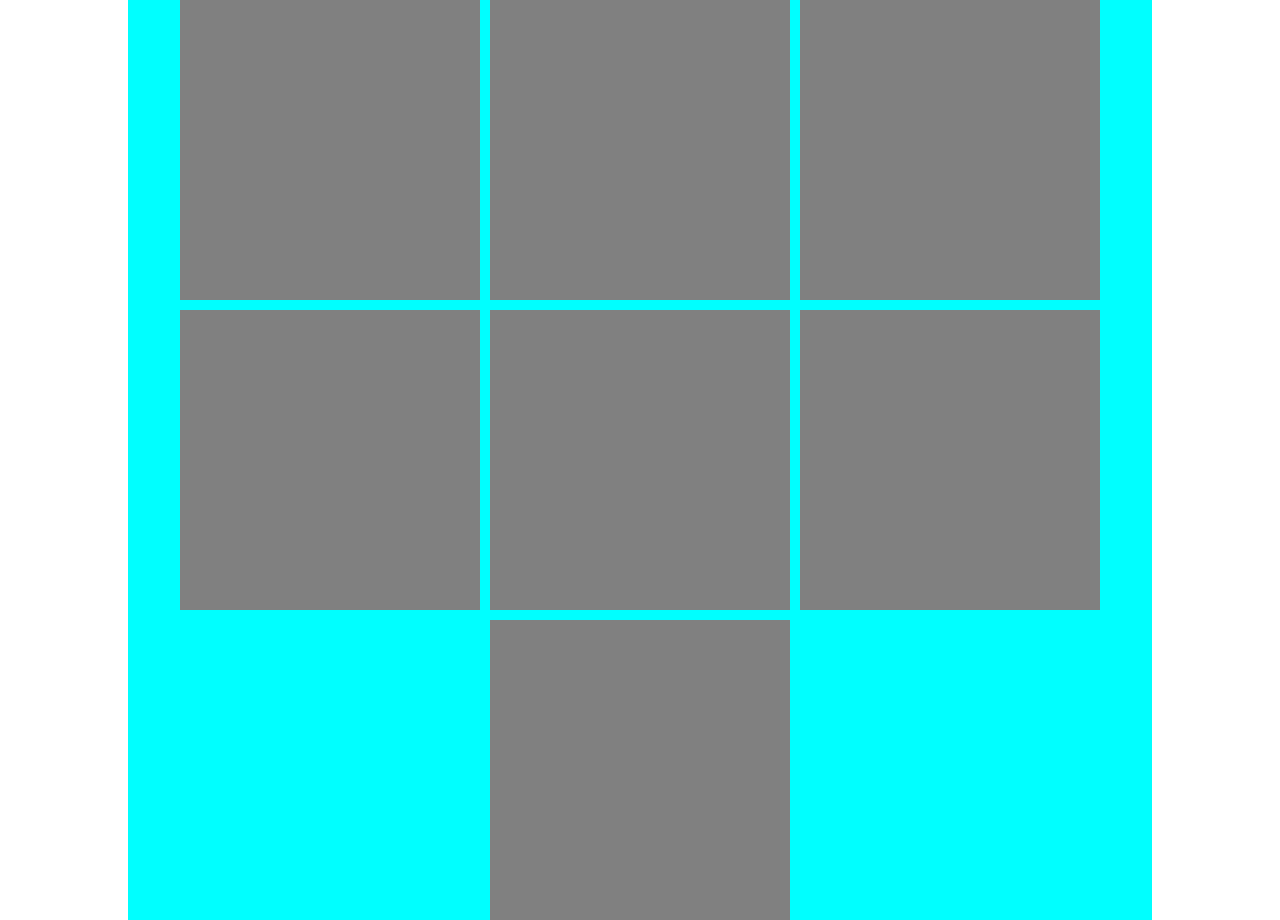
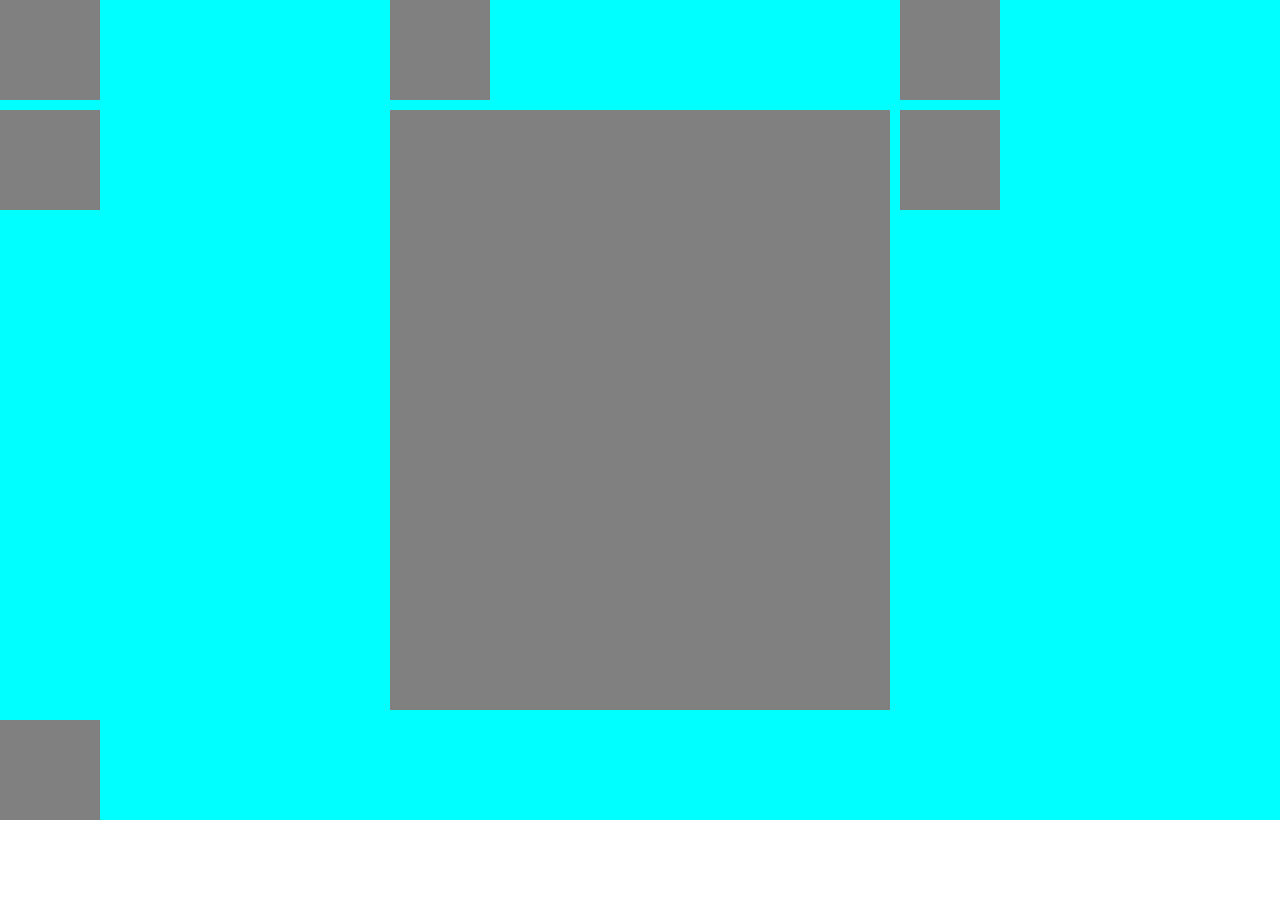
Before and after one commit to wilmer-energy/Portafolio-A, a plain HTML site: page Prueba.html in a window 1280 px wide. After the commit the page ends 820 px from the top, so only its background shows below. Drawn offline with Linux system fonts and the light colour scheme.

Commit message:
Terminado

```diff
--- a/Estilos-prueba.css
+++ b/Estilos-prueba.css
@@ -6,19 +6,42 @@ Hacer que el contenido baje*/
     box-sizing: border-box;
 }
 section {
-    display: flex;
+    display: grid;
+    background-color: aqua;
     gap: 10px;
-    flex-wrap: wrap;
-    width: 80%;
-    background-color: aqua;
-    margin-left: auto;
-    margin-right: auto;
-    justify-content: center;
+    grid-template-columns: 1fr 1fr 1fr;
+    grid-template-rows: auto;
+    grid-template-areas:
+    "uno dos tres"
+    "cuatro cinco seis"
+    "siete siete siete"
+    ;
 }
-
-div {
+div{
     background-color: gray;
     padding: 1rem;
-    width: 300px;
-    height: 300px;
+    width: 100px;
+    height: 100px;
+
 }
+.uno{
+    grid-area: uno;
+}
+.dos{
+    grid-area: dos;
+}
+.tres{grid-area: tres;}
+.cuatro{
+    grid-area: cuatro;
+}
+.cinco{
+    grid-area: cinco;
+    height: 600px;
+    width: 500px;
+}
+.seis{
+    grid-area: seis;
+}
+.siete{
+    grid-area: siete;
+}
--- a/Prueba.html
+++ b/Prueba.html
@@ -9,13 +9,13 @@
 </head>
 <body>
     <section>
-        <div> </div>
-        <div> </div>
-        <div> </div>
-        <div> </div>
-        <div> </div>
-        <div> </div>
-        <div> </div>
+        <div class="uno"> </div>
+        <div class="dos"> </div>
+        <div class="tres"> </div>
+        <div class="cuatro"> </div>
+        <div class="cinco"> </div>
+        <div class="seis"> </div>
+        <div class="siete"> </div>
     </section>
 </body>
 </html>
--- a/css/styles.css
+++ b/css/styles.css
@@ -1,3 +1,4 @@
+@import url("https://fonts.googleapis.com/css2?family=Roboto:wght@400;500;700&display=swap");
 * {
     margin: 0;
     padding: 0;
@@ -23,6 +24,7 @@ label {
 
 body {
     position: relative;
+    font-family: 'Roboto', sans-serif;
 }
 
 .division {
```
